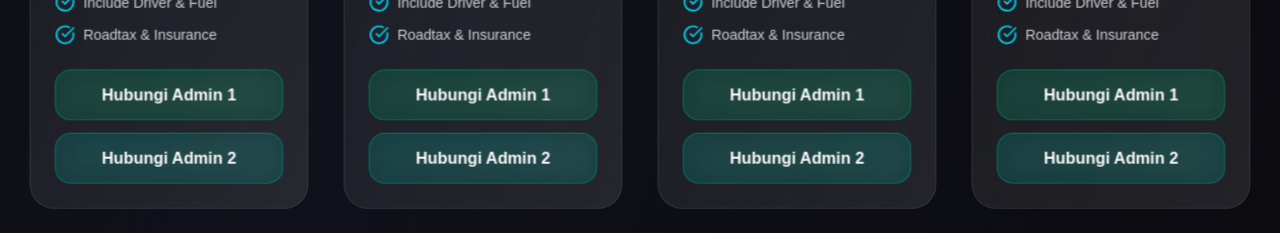
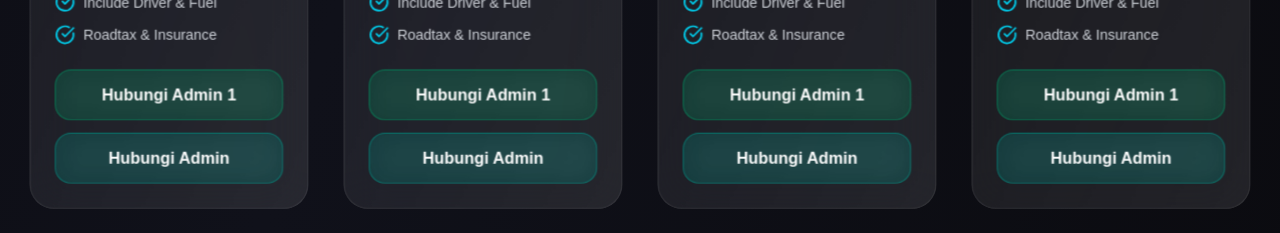
Before and after one commit to syahrial6/kuching, a Next.js app: page / in a window 1280 px wide. Shown: the part 2740-2973 px from the top of the page. Built offline with nearby package versions, Linux system fonts and the light colour scheme.

Commit message:
Update Fe

```diff
--- a/src/sections/TravelKuching.tsx
+++ b/src/sections/TravelKuching.tsx
@@ -148,7 +148,7 @@ export const TravelKuching = () => {
                         target="_blank"
                         className="block w-full rounded-2xl py-3 text-center font-bold text-white bg-teal-800/40 border border-teal-600/60 backdrop-blur-md hover:bg-teal-700/50 hover:border-teal-500/80 hover:shadow-lg hover:shadow-teal-500/30 transition"
                       >
-                        Hubungi Admin 2
+                        Hubungi Admin
                       </motion.a>
                     </div>
                   </div>
```
Also changed, not shown: 1 other file (tests, documents, lock files or other folders).
